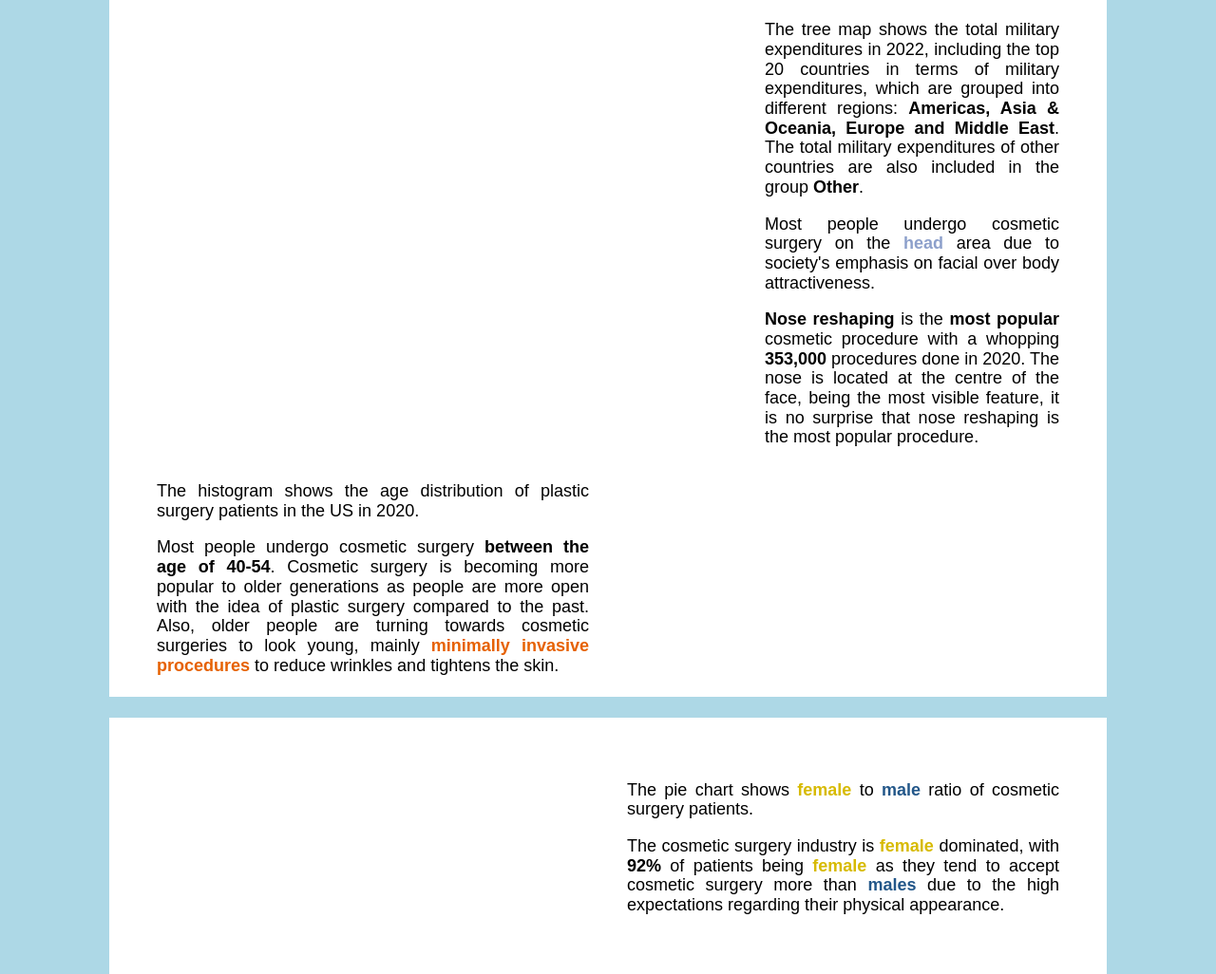
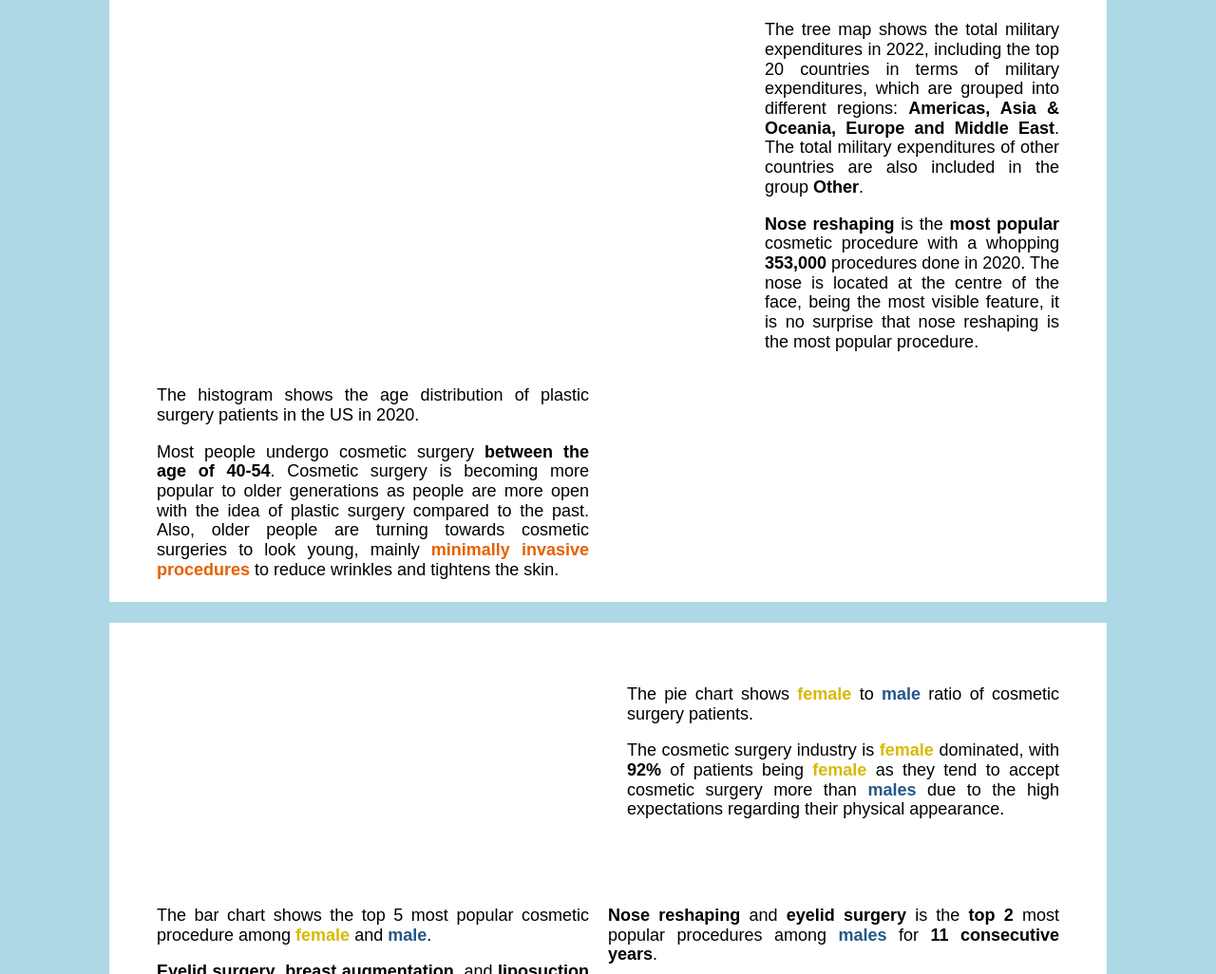
Before and after one commit to zzha0323/FIT3179, a plain HTML site: page A2/index.html in a window 1280 px wide. Shown: the part 1320-2346 px from the top of the page at 95% size. Drawn offline with nearby package versions, Linux system fonts and the light colour scheme; a script that the page names is missing.

Commit message:
Update index.html

```diff
--- a/A2/index.html
+++ b/A2/index.html
@@ -158,11 +158,6 @@
               military expenditures, which are grouped into different regions: <b>Americas, Asia & Oceania, Europe and
               Middle East</b>. The total military expenditures of other countries are also included in the group
               <b>Other</b>.
-            </p>
-          </div>
-          <div class="box">
-            <p>Most people undergo cosmetic surgery on the <b><span style="color: #8da0cb">head</span></b> area due to
-              society's emphasis on facial over body attractiveness.
             </p>
           </div>
           <div class="box">
```
